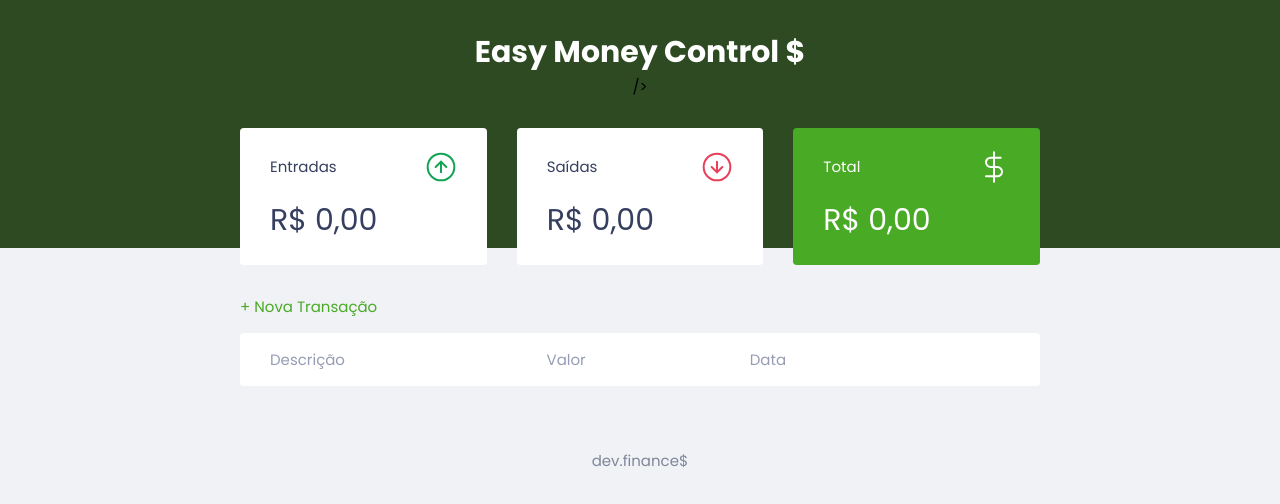
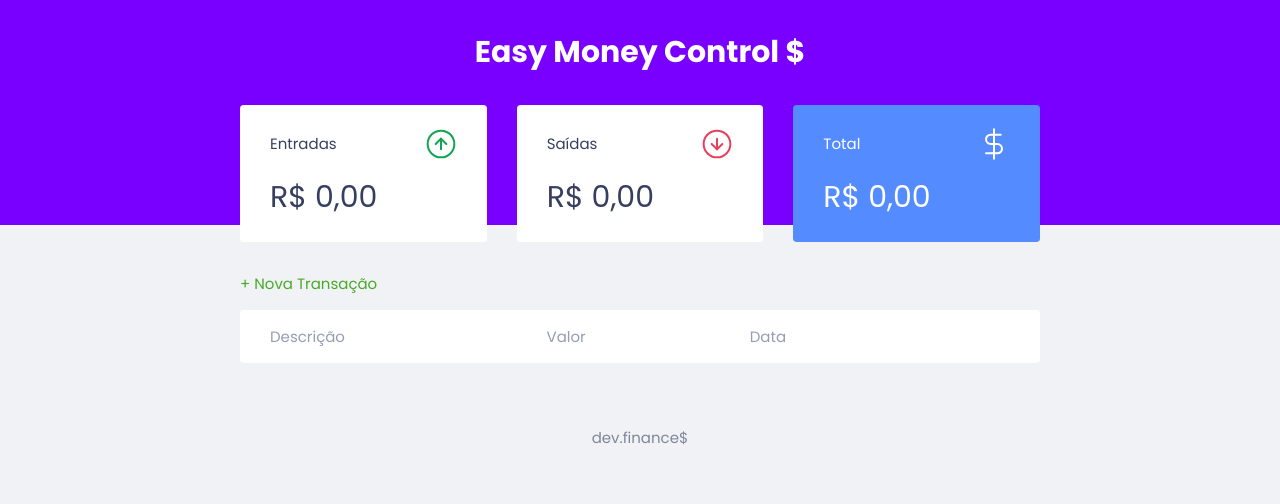
Before and after one commit to hudsonsamuelsantos/easy-money-control, a plain HTML site: page index.html in a window 1280 px wide. Drawn offline with Linux system fonts and the light colour scheme.

Commit message:
New style

```diff
--- a/index.html
+++ b/index.html
@@ -14,7 +14,7 @@
   </head>
   <body>
     <header>
-      <h1>Easy Money Control $</h1>/>
+      <h1>Easy Money Control $</h1>
     </header>
 
     <main class="container">
--- a/style.css
+++ b/style.css
@@ -1,6 +1,6 @@
 :root {
   --dark-blue: #363f5f;
-  --white-title: #fff;
+  --white-title: #ffff;
 }
 * {
   margin: 0;
@@ -76,7 +76,7 @@ button:hover {
   opacity: 1;
 }
 header {
-  background: #2d4a22;
+  background: #7900FF;
   padding: 2rem 0 10rem;
   text-align: center;
 }
@@ -112,7 +112,7 @@ header {
   margin-top: 1rem;
 }
 .card.total {
-  background: #49aa26;
+  background: #548CFF;
   color: white;
 }
 #transaction {
```
